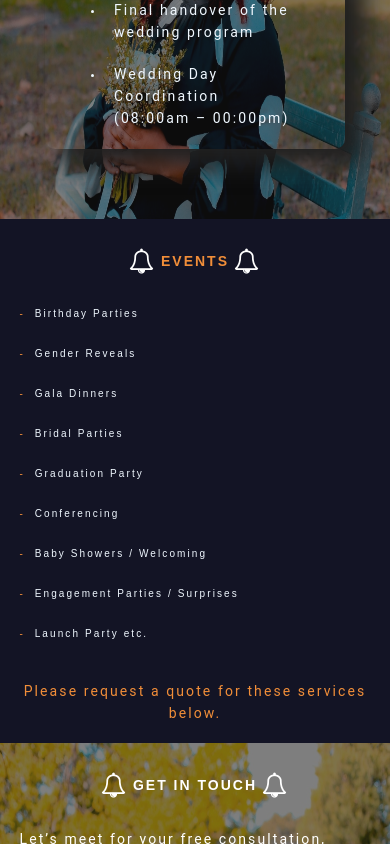
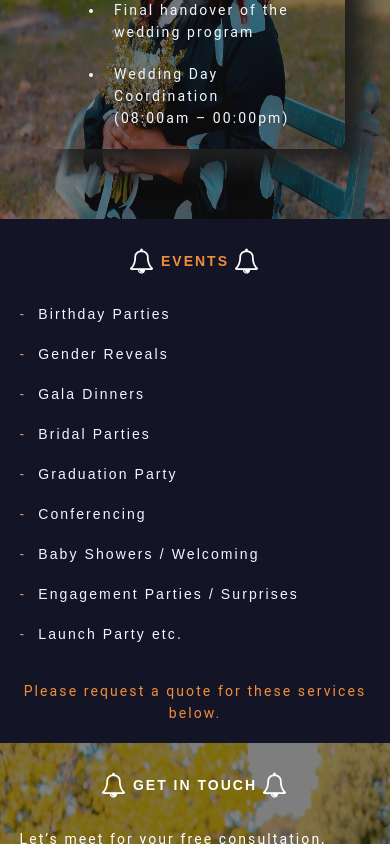
Before and after one commit to Zeus540/kkwe, a React (Create React App) app: page / in a window 390 px wide. Shown: the part 2669-3513 px from the top of the page. Built offline with nearby package versions, Linux system fonts and the light colour scheme.

Commit message:
fixed font size bugs

```diff
--- a/src/index.css
+++ b/src/index.css
@@ -160,7 +160,7 @@ body ,h1 {
 }
  li {
   margin: 0;
-  font-size:10px;
+  font-size:14px;
 
  }
  .img{
```
